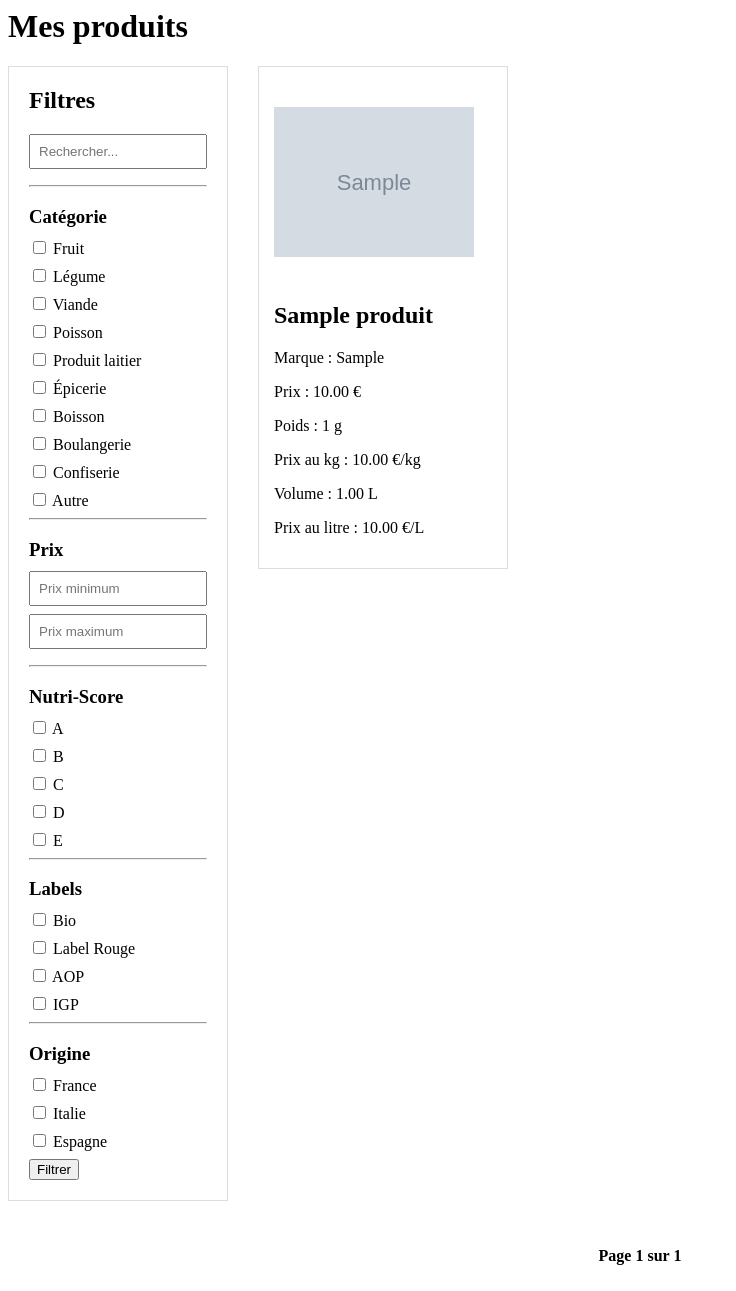
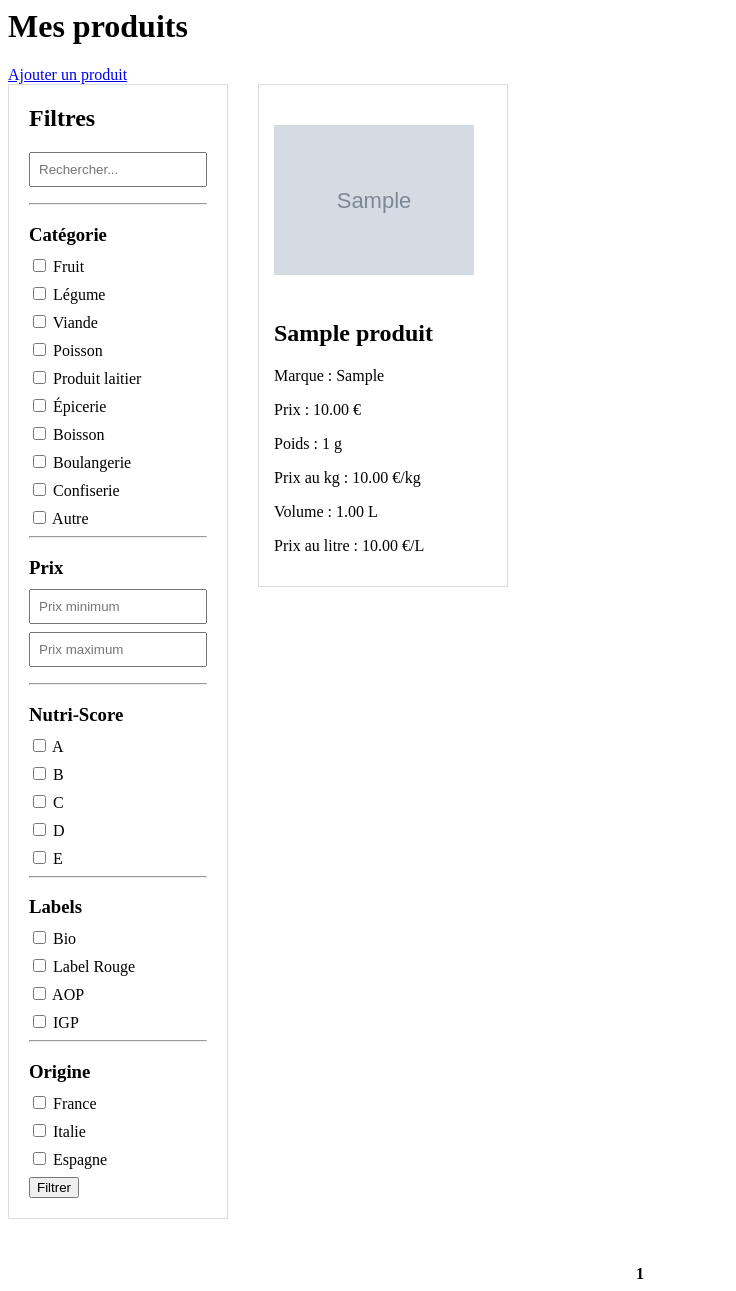
Before and after one commit to Pikaagante/Test-Technique, a Django app: page /produits/ in a window 1280 px wide. Shown: the whole page, without its empty margins (0-736 px from the left). Before the commit the page ends 1265 px from the top, so only its background shows below. Run offline with Django 5.2, Linux system fonts and the light colour scheme; tables that the repository leaves empty hold one stand-in row (values such as "Sample post"); grey boxes marked "Sample" are stand-in pictures.

Commit message:
Ajouter/Modifier/Supprimer Produits

```diff
--- a/produits/static/produits/js/popup.js
+++ b/produits/static/produits/js/popup.js
@@ -43,6 +43,18 @@ function ouvrirProduit(id) {
         <p><strong>Label Rouge :</strong> ${produit.label_rouge ? "Oui" : "Non"}</p>
         <p><strong>AOP :</strong> ${produit.aop ? "Oui" : "Non"}</p>
         <p><strong>IGP :</strong> ${produit.igp ? "Oui" : "Non"}</p>
+
+        <div class="actions-produit">
+
+            <button onclick="modifierProduit(${id})">
+                Modifier
+            </button>
+
+            <button onclick="supprimerProduit(${id})">
+                Supprimer
+            </button>
+
+        </div>
     `;
 
     document.getElementById("popup-infos").innerHTML = html;
@@ -56,3 +68,63 @@ function fermerPopup() {
     document.getElementById("popup").style.display = "none";
 
 }
+
+
+document.getElementById("popup").addEventListener("click", function(event) {
+
+    if (event.target === this) {
+        fermerPopup();
+    }
+
+});
+
+
+function supprimerProduit(id) {
+
+    if (!confirm("Voulez-vous vraiment supprimer ce produit ?")) {
+        return;
+    }
+
+    fetch(`/produits/${id}/supprimer/`, {
+
+        method: "POST",
+
+        headers: {
+            "X-CSRFToken": getCookie("csrftoken")
+        }
+
+    })
+    .then(response => {
+
+        if (response.ok) {
+            location.reload();
+        }
+
+    });
+
+}
+
+
+function getCookie(name) {
+
+    const cookies = document.cookie.split(";");
+
+    for (const cookie of cookies) {
+
+        const [key, value] = cookie.trim().split("=");
+
+        if (key === name) {
+            return decodeURIComponent(value);
+        }
+
+    }
+
+    return null;
+
+}
+
+function modifierProduit(id) {
+
+    window.location.href = `/produits/${id}/modifier/`;
+
+}
--- a/produits/templates/produits/liste.html
+++ b/produits/templates/produits/liste.html
@@ -3,6 +3,10 @@
 <link rel="stylesheet" href="{% static 'produits/css/liste.css' %}">
 
 <h1>Mes produits</h1>
+
+<a href="{% url 'ajouter_produit' %}">
+    Ajouter un produit
+</a>
 
 <div class="conteneur">
 
@@ -36,9 +40,49 @@
     {% endif %}
 
 
-    <span>
-        Page {{ produits.number }} sur {{ produits.paginator.num_pages }}
-    </span>
+    {% if produits.number > 3 %}
+
+        <a href="?{{ query_params }}&page=1">
+            1
+        </a>
+
+        <span>...</span>
+
+    {% endif %}
+
+
+    {% for numero in produits.paginator.page_range %}
+
+        {% if numero >= produits.number|add:"-1" and numero <= produits.number|add:"1" %}
+
+            {% if numero == produits.number %}
+
+                <span class="page-actuelle">
+                    {{ numero }}
+                </span>
+
+            {% else %}
+
+                <a href="?{{ query_params }}&page={{ numero }}">
+                    {{ numero }}
+                </a>
+
+            {% endif %}
+
+        {% endif %}
+
+    {% endfor %}
+
+
+    {% if produits.number < produits.paginator.num_pages|add:"-2" %}
+
+        <span>...</span>
+
+        <a href="?{{ query_params }}&page={{ produits.paginator.num_pages }}">
+            {{ produits.paginator.num_pages }}
+        </a>
+
+    {% endif %}
 
 
     {% if produits.has_next %}
--- a/produits/urls.py
+++ b/produits/urls.py
@@ -1,6 +1,35 @@
 from django.urls import path
-from . import views
+
+from .views.produits import (
+    liste_produits,
+    ajouter_produit,
+    modifier_produit,
+    supprimer_produit,
+)
+
 
 urlpatterns = [
-    path("produits/", views.liste_produits, name="liste_produits"),
+    path(
+        "produits/",
+        liste_produits,
+        name="liste_produits"
+    ),
+
+    path(
+        "produits/ajouter/",
+        ajouter_produit,
+        name="ajouter_produit"
+    ),
+
+    path(
+        "produits/<int:produit_id>/modifier/",
+        modifier_produit,
+        name="modifier_produit"
+    ),
+
+    path(
+        "produits/<int:produit_id>/supprimer/",
+        supprimer_produit,
+        name="supprimer_produit"
+    ),
 ]
--- a/produits/views.py
+++ b/produits/views/produits.py
@@ -1,8 +1,9 @@
-from django.shortcuts import render
+from django.shortcuts import render, redirect, get_object_or_404
 from django.core.paginator import Paginator
 from django.db.models import Q
 
-from .models import Produit
+from ..models import Produit
+from ..forms import ProduitForm
 
 
 def liste_produits(request):
@@ -51,6 +52,7 @@ def liste_produits(request):
     for label in labels:
 
         if label in ["bio", "label_rouge", "aop", "igp"]:
+
             produits = produits.filter(
                 **{label: True}
             )
@@ -64,6 +66,7 @@ def liste_produits(request):
     query_params.pop("page", None)
 
     return render(request, "produits/liste.html", {
+
         "produits": produits,
         "query_params": query_params.urlencode(),
 
@@ -79,4 +82,76 @@ def liste_produits(request):
         "recherche": recherche,
         "prix_min": prix_min,
         "prix_max": prix_max,
+
     })
+
+
+def ajouter_produit(request):
+
+    if request.method == "POST":
+
+        formulaire = ProduitForm(
+            request.POST,
+            request.FILES
+        )
+
+        if formulaire.is_valid():
+
+            formulaire.save()
+
+            return redirect("liste_produits")
+
+    else:
+
+        formulaire = ProduitForm()
+
+    return render(request, "produits/ajouter.html", {
+        "formulaire": formulaire
+    })
+
+
+def modifier_produit(request, produit_id):
+
+    produit = get_object_or_404(
+        Produit,
+        id=produit_id
+    )
+
+    if request.method == "POST":
+
+        formulaire = ProduitForm(
+            request.POST,
+            request.FILES,
+            instance=produit
+        )
+
+        if formulaire.is_valid():
+
+            formulaire.save()
+
+            return redirect("liste_produits")
+
+    else:
+
+        formulaire = ProduitForm(
+            instance=produit
+        )
+
+    return render(request, "produits/modifier.html", {
+        "formulaire": formulaire,
+        "produit": produit
+    })
+
+
+def supprimer_produit(request, produit_id):
+
+    produit = get_object_or_404(
+        Produit,
+        id=produit_id
+    )
+
+    if request.method == "POST":
+
+        produit.delete()
+
+    return redirect("liste_produits")
```
Also changed, not shown: produits/forms.py (added, +35 -0 lines), produits/templates/produits/ajouter.html (added, +21 -0 lines), produits/templates/produits/modifier.html (added, +21 -0 lines).
